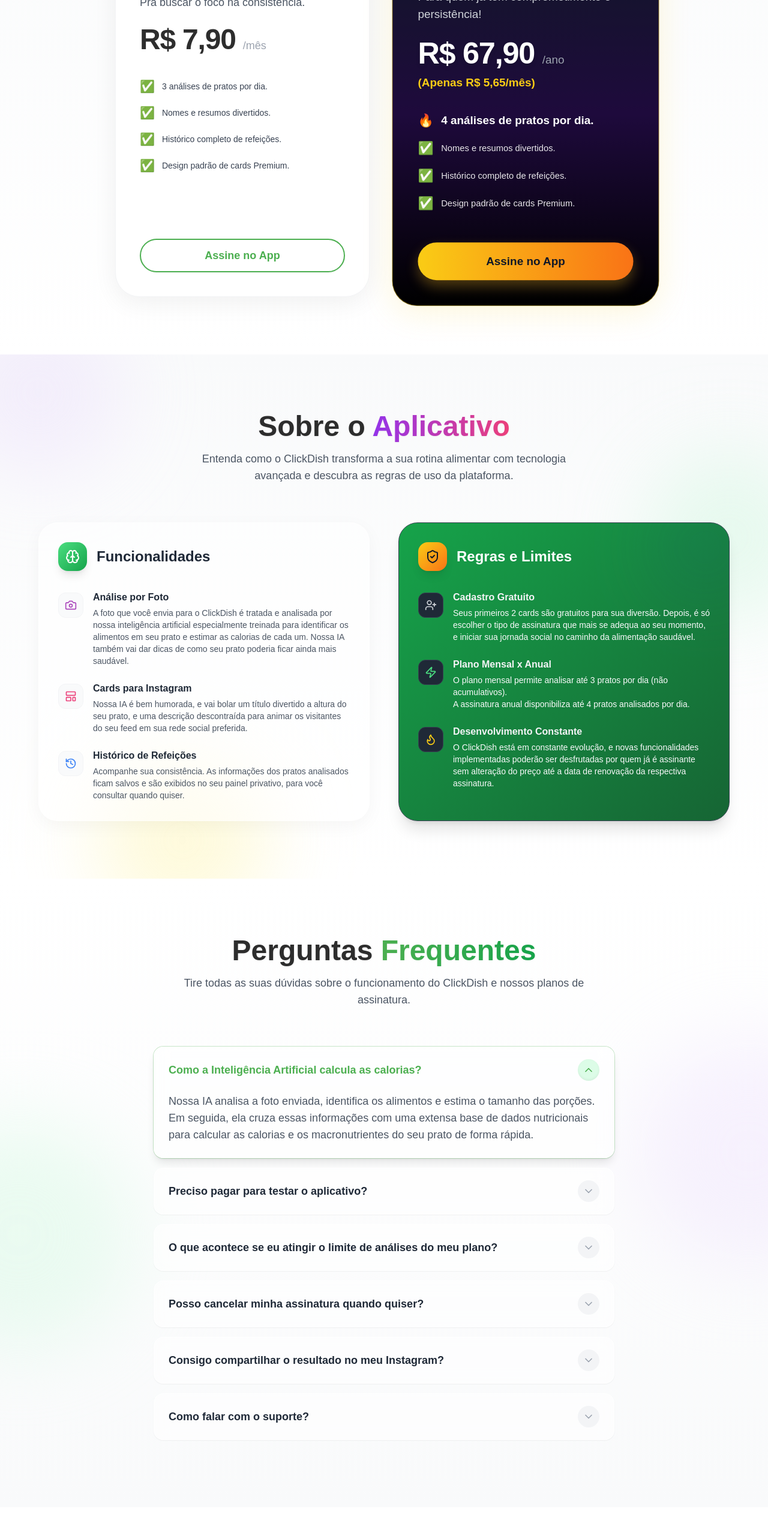
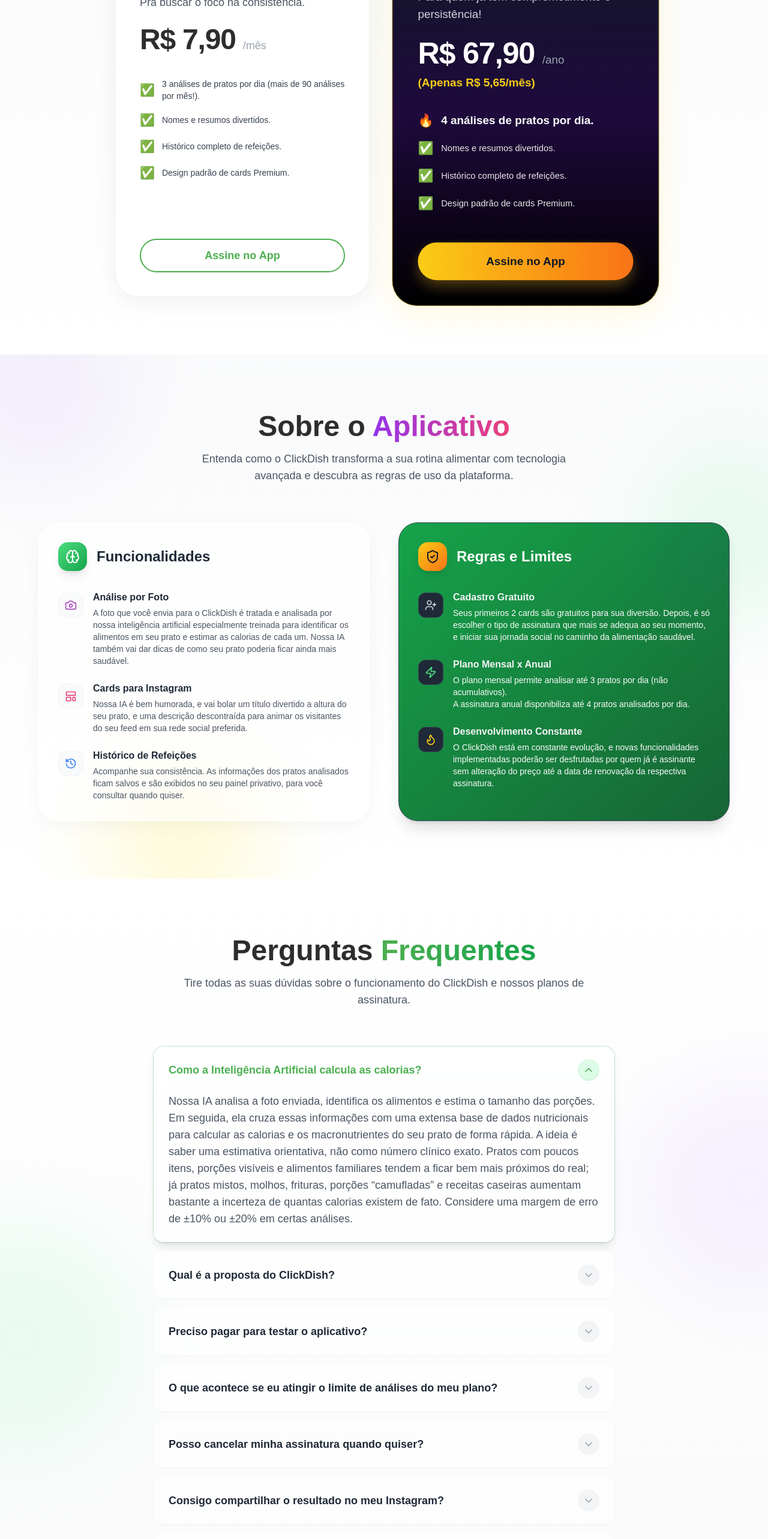
Before and after one commit to dustein/clickdish-landing, a React (Vite) app: page / in a window 1280 px wide. Shown: the part 4520-7086 px from the top of the page at 60% size. Built offline with nearby package versions, Linux system fonts and the light colour scheme.

Commit message:
nova faq

```diff
--- a/src/components/Footer.jsx
+++ b/src/components/Footer.jsx
@@ -10,7 +10,7 @@ const Footer = () => {
                     <img src={logo} alt="Logo" className="h-10 sm:h-12 w-auto" />
                     <span className="text-3xl sm:text-4xl font-bold text-purple-500">Click<span className="text-clickdish-magenta">Dish</span></span>
                 </div>
-                <p className="text-gray-300 max-w-sm mx-auto mb-10 font-medium">Transformando a rotina saudável em um lifestyle visualmente épico.</p>
+                <p className="text-gray-300 text-2xl md:text-4xl mx-auto mb-10 font-medium">Transformando a rotina saudável em um lifestyle visualmente épico.</p>
                 <p className='mb-4'>Precisa de ajuda? Contate-nos em: <a href="mailto:suporte@clickdish.fit" className='underline font-bold'>suporte@clickdish.fit</a></p>
                 <p className="my-6 text-xl">Fitness e Nutrição devem ser divertidos e <span className="text-clickdish-green font-semibold">saudáveis!</span></p>
                 <p className="text-gray-400 text-xs sm:text-sm font-medium">© 2026 ClickDish. Todos os direitos reservados.</p>
--- a/src/components/Pricing.jsx
+++ b/src/components/Pricing.jsx
@@ -21,7 +21,7 @@ const Pricing = () => {
 
                         <ul className="space-y-2 sm:space-y-4 text-gray-700 mb-12 flex-grow font-medium">
                             <li className="flex items-center">
-                                <span className="text-clickdish-green text-md sm:text-xl mr-3 drop-shadow-sm">✅</span><span className='text-sm'>3 análises de pratos por dia.  </span>
+                                <span className="text-clickdish-green text-md sm:text-xl mr-3 drop-shadow-sm">✅</span><span className='text-sm'>3 análises de pratos por dia (mais de 90 análises por mês!).  </span>
                             </li>
                             <li className="flex items-center">
                                 <span className="text-clickdish-green text-md sm:text-xl mr-3 drop-shadow-sm">✅</span><span className='text-sm'>Nomes e resumos divertidos.</span>
--- a/src/components/Questions.jsx
+++ b/src/components/Questions.jsx
@@ -4,7 +4,11 @@ import { ChevronDown } from 'lucide-react';
 const faqs = [
   {
     question: "Como a Inteligência Artificial calcula as calorias?",
-    answer: "Nossa IA analisa a foto enviada, identifica os alimentos e estima o tamanho das porções. Em seguida, ela cruza essas informações com uma extensa base de dados nutricionais para calcular as calorias e os macronutrientes do seu prato de forma rápida."
+    answer: "Nossa IA analisa a foto enviada, identifica os alimentos e estima o tamanho das porções. Em seguida, ela cruza essas informações com uma extensa base de dados nutricionais para calcular as calorias e os macronutrientes do seu prato de forma rápida. A ideia é saber uma estimativa orientativa, não como número clínico exato. Pratos com poucos itens, porções visíveis e alimentos familiares tendem a ficar bem mais próximos do real; já pratos mistos, molhos, frituras, porções “camufladas” e receitas caseiras aumentam bastante a incerteza de quantas calorias existem de fato. Considere uma margem de erro de ±10% ou ±20% em certas análises."
+  },
+  {
+    question: "Qual é a proposta do ClickDish?",
+    answer: "Nossa IA analisa a foto enviada, identifica os alimentos e estima o tamanho das porções. O objetivo é ajudar o usuário a ter consciência alimentar, não substituir uma avaliação nutricional. E fazer isso de forma divertida e gamificada para compartilhar o progresso individual com os amigos e familiares."
   },
   {
     question: "Preciso pagar para testar o aplicativo?",
```
